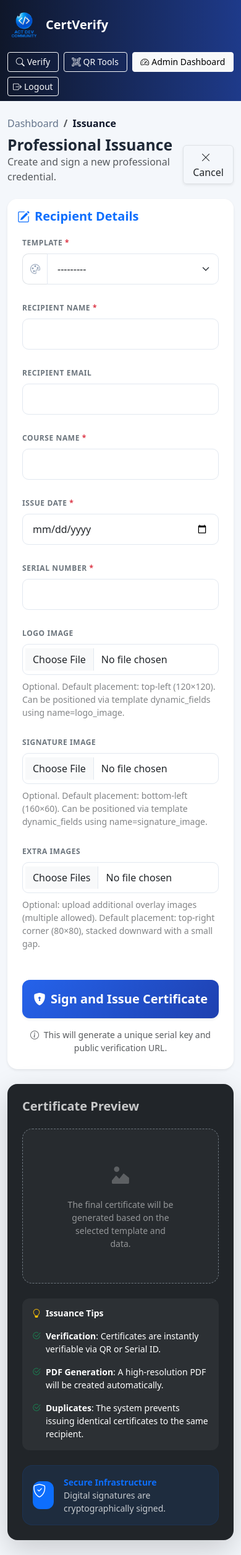
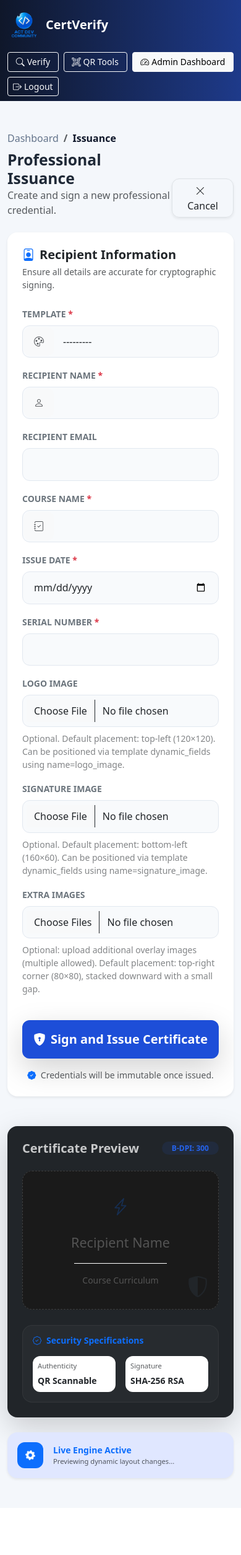
Before and after one commit to MriBoyd/act_cert_system, a Django app: page /admin/certificates/generate/ in a window 390 px wide. Shown: the whole page at 62% size. After the commit the page ends 2390 px from the top, so only its background shows below. Run offline with Django 5.2, Linux system fonts and the light colour scheme; the visitor is signed in with stand-in values (Sample User, id 1); data that the repository does not hold is empty.

Commit message:
Enhance certificate generation and dashboard templates: Improve layout, styling, and user experience with new animations and responsive design adjustments

```diff
--- a/certificate_system/templates/admin/dashboard.html
+++ b/certificate_system/templates/admin/dashboard.html
@@ -125,8 +125,8 @@
             <div class="card border-0 shadow-sm rounded-4 bg-soft-primary overflow-hidden mt-4">
                 <div class="card-body p-4">
                     <div class="d-flex align-items-center mb-3">
-                        <div class="bg-white rounded-3 shadow-sm d-flex align-items-center justify-content-center" style="width: 42px; height: 42px;">
-                            <i class="bi bi-shield-lock-fill text-primary h4 mb-0"></i>
+                        <div class="bg-white rounded-3 shadow-sm d-flex align-items-center justify-content-center" style="width: 42px; height: 42px; line-height: 0;">
+                            <i class="bi bi-shield-lock-fill text-primary h4 mb-0" style="display: inline-flex; align-items: center; justify-content: center;"></i>
                         </div>
                         <div class="ms-3">
                             <h6 class="mb-0 fw-bold">Secure Infrastructure</h6>
--- a/certificate_system/templates/admin/generate_certificate.html
+++ b/certificate_system/templates/admin/generate_certificate.html
@@ -2,8 +2,8 @@
 {% block title %}Issue New Certificate{% endblock %}
 
 {% block content %}
-<div class="dashboard-container">
-    <div class="mb-4 d-flex justify-content-between align-items-end">
+<div class="dashboard-container py-4">
+    <div class="mb-4 d-flex justify-content-between align-items-end animate-fade-in">
         <div>
             <nav aria-label="breadcrumb">
               <ol class="breadcrumb mb-2">
@@ -15,7 +15,7 @@
             <p class="text-muted mb-0">Create and sign a new professional credential.</p>
         </div>
         <div>
-            <a href="{% url 'admin-dashboard' %}" class="btn btn-outline-light text-dark border shadow-sm">
+            <a href="{% url 'admin-dashboard' %}" class="btn btn-white border rounded-3 shadow-sm px-4">
                 <i class="bi bi-x-lg me-2"></i>Cancel
             </a>
         </div>
@@ -23,12 +23,13 @@
 
     <div class="row g-4">
         <!-- Form Column -->
-        <div class="col-12 col-lg-7">
-            <div class="card border-0 shadow-sm rounded-4 overflow-hidden">
-                <div class="card-header bg-white border-0 py-3">
-                    <h5 class="mb-0 fw-bold text-primary"><i class="bi bi-pencil-square me-2"></i>Recipient Details</h5>
+        <div class="col-12 col-lg-7 animate-fade-in">
+            <div class="card border-0 shadow-sm rounded-4 overflow-hidden mb-4">
+                <div class="card-header bg-white border-0 py-4 px-4 pb-0">
+                    <h5 class="mb-0 fw-bold text-dark"><i class="bi bi-person-badge me-2 text-primary"></i>Recipient Information</h5>
+                    <p class="text-muted small mt-1 mb-0">Ensure all details are accurate for cryptographic signing.</p>
                 </div>
-                <div class="card-body p-4 pt-0">
+                <div class="card-body p-4 pt-4">
                     <form id="generateCertForm" method="post" enctype="multipart/form-data" class="needs-validation" novalidate>
                         {% csrf_token %}
 
@@ -41,25 +42,25 @@
 
                         <div class="row">
                             {% for field in form %}
-                                <div class="{% if field.name == 'recipient_name' or field.name == 'course_name' %}col-12{% else %}col-md-6{% endif %} mb-4">
+                                <div class="{% if field.name == 'recipient_name' or field.name == 'course_name' %}col-12{% else %}col-md-6{% endif %} mb-3">
                                     <label for="{{ field.id_for_label }}" class="form-label fw-bold small text-uppercase text-secondary mb-2">
                                         {{ field.label }}
                                         {% if field.field.required %}<span class="text-danger">*</span>{% endif %}
                                     </label>
 
-                                    {% if field.name == 'template' %}
-                                        <div class="input-group">
-                                            <span class="input-group-text bg-white border-end-0"><i class="bi bi-palette"></i></span>
-                                            {{ field }}
-                                        </div>
-                                    {% elif field.name == 'issued_at' %}
-                                        <div class="input-group">
-                                            <span class="input-group-text bg-white border-end-0"><i class="bi bi-calendar-event"></i></span>
-                                            {{ field }}
-                                        </div>
-                                    {% else %}
+                                    <div class="input-group">
+                                        {% if field.name == 'recipient_name' %}
+                                            <span class="input-group-text bg-light border-0 px-3"><i class="bi bi-person text-muted"></i></span>
+                                        {% elif field.name == 'course_name' %}
+                                            <span class="input-group-text bg-light border-0 px-3"><i class="bi bi-journal-check text-muted"></i></span>
+                                        {% elif field.name == 'template' %}
+                                            <span class="input-group-text bg-light border-0 px-3"><i class="bi bi-palette text-muted"></i></span>
+                                        {% elif field.name == 'issued_at' %}
+                                            <span class="input-group-text bg-light border-0 px-3"><i class="bi bi-calendar3 text-muted"></i></span>
+                                        {% endif %}
+
                                         {{ field }}
-                                    {% endif %}
+                                    </div>
 
                                     {% if field.help_text %}
                                         <div class="form-text mt-2 small opacity-75">{{ field.help_text|safe }}</div>
@@ -75,7 +76,7 @@
                         </div>
 
                         <div class="d-grid mt-4">
-                            <button id="submitBtn" class="btn btn-primary btn-lg rounded-3 shadow-sm py-3 fw-bold" type="submit">
+                            <button id="submitBtn" class="btn btn-primary btn-lg rounded-3 shadow-lg py-3 fw-bold border-0" type="submit">
                                 <div class="btn-content d-flex align-items-center justify-content-center">
                                     <span class="spinner-border spinner-border-sm d-none me-3" role="status" aria-hidden="true"></span>
                                     <i class="bi bi-shield-lock-fill me-2 fs-5"></i>
@@ -83,7 +84,8 @@
                                 </div>
                             </button>
                             <p class="text-center small text-muted mt-3 mb-0">
-                                <i class="bi bi-info-circle me-1"></i> This will generate a unique serial key and public verification URL.
+                                <i class="bi bi-patch-check-fill me-1 text-primary"></i>
+                                Credentials will be immutable once issued.
                             </p>
                         </div>
                     </form>
@@ -91,43 +93,61 @@
             </div>
         </div>
 
-        <!-- Preview/Guide Column -->
-        <div class="col-12 col-lg-5">
-            <div class="card border-0 bg-dark text-white rounded-4 shadow-lg h-100">
-                <div class="card-body p-4">
-                    <h5 class="fw-bold mb-4 opacity-75">Certificate Preview</h5>
+        <!-- Preview Column -->
+        <div class="col-12 col-lg-5 animate-fade-in" style="animation-delay: 0.1s;">
+            <div class="sticky-top" style="top: 2rem; z-index: 1;">
+                <div class="card border-0 bg-dark rounded-4 shadow-lg overflow-hidden mb-4">
+                    <div class="card-body p-4">
+                        <div class="d-flex justify-content-between align-items-center mb-4">
+                            <h5 class="fw-bold mb-0 text-white opacity-75">Certificate Preview</h5>
+                            <span class="badge badge-soft-primary rounded-pill px-3">B-DPI: 300</span>
+                        </div>
 
-                    <div class="preview-placeholder d-flex flex-column align-items-center justify-content-center border border-secondary border-dashed rounded-4 p-5 mb-4" style="min-height: 250px; background: rgba(255,255,255,0.03);">
-                        <i class="bi bi-image-alt fs-1 opacity-25 mb-3"></i>
-                        <p class="text-center small opacity-50 mb-0 px-4">The final certificate will be generated based on the selected template and data.</p>
-                    </div>
+                        <!-- High Fidelity Preview Box -->
+                        <div class="preview-container position-relative rounded-4 mb-4" style="aspect-ratio: 1.414 / 1; background: #1a1a1a; border: 1px dashed rgba(255,255,255,0.15); display: flex; align-items: center; justify-content: center; overflow: hidden;">
+                            <!-- Active Canvas Area -->
+                            <div id="livePreview" class="w-100 h-100 d-flex flex-column align-items-center justify-content-center p-4 text-center">
+                                <i class="bi bi-lightning-charge fs-1 text-primary opacity-25 mb-4 animate-pulse"></i>
+                                <h4 class="fw-light text-white opacity-25 mb-1" id="preview-name">Recipient Name</h4>
+                                <div class="bg-white opacity-10 my-3" style="width: 150px; height: 1px;"></div>
+                                <p class="small text-white opacity-25 mb-0" id="preview-course">Course Curriculum</p>
 
-                    <div class="guidelines p-3 rounded-3" style="background: rgba(255,255,255,0.05);">
-                        <h6 class="fw-bold mb-3 small"><i class="bi bi-lightbulb me-2 text-warning"></i>Issuance Tips</h6>
-                        <ul class="list-unstyled small mb-0">
-                            <li class="mb-3 d-flex align-items-start">
-                                <i class="bi bi-check2-circle me-2 text-success"></i>
-                                <span><strong>Verification</strong>: Certificates are instantly verifiable via QR or Serial ID.</span>
-                            </li>
-                            <li class="mb-3 d-flex align-items-start">
-                                <i class="bi bi-check2-circle me-2 text-success"></i>
-                                <span><strong>PDF Generation</strong>: A high-resolution PDF will be created automatically.</span>
-                            </li>
-                            <li class="d-flex align-items-start">
-                                <i class="bi bi-check2-circle me-2 text-success"></i>
-                                <span><strong>Duplicates</strong>: The system prevents issuing identical certificates to the same recipient.</span>
-                            </li>
-                        </ul>
+                                <!-- Watermark overlay -->
+                                <div class="position-absolute bottom-0 end-0 p-3 opacity-10">
+                                    <i class="bi bi-shield-shaded display-4"></i>
+                                </div>
+                            </div>
+                        </div>
+
+                        <div class="guidelines p-3 rounded-4" style="background: rgba(255,255,255,0.03); border: 1px solid rgba(255,255,255,0.05);">
+                            <h6 class="fw-bold mb-3 small text-primary"><i class="bi bi-patch-check me-2"></i>Security Specifications</h6>
+                            <div class="row g-3">
+                                <div class="col-6">
+                                    <div class="p-2 rounded-3 bg-white bg-opacity-5">
+                                        <div class="smaller text-muted mb-1">Authenticity</div>
+                                        <div class="small fw-bold">QR Scannable</div>
+                                    </div>
+                                </div>
+                                <div class="col-6">
+                                    <div class="p-2 rounded-3 bg-white bg-opacity-5">
+                                        <div class="smaller text-muted mb-1">Signature</div>
+                                        <div class="small fw-bold">SHA-256 RSA</div>
+                                    </div>
+                                </div>
+                            </div>
+                        </div>
                     </div>
                 </div>
-                <div class="card-footer border-0 bg-transparent p-4 pt-0">
-                    <div class="d-flex align-items-center p-3 rounded-4 bg-primary bg-opacity-10 border border-primary border-opacity-10">
-                        <div class="avatar-circle bg-primary text-white me-3" style="width:45px; height:45px; border-radius: 12px;">
-                            <i class="bi bi-shield-check fs-4"></i>
+
+                <!-- Footer Status -->
+                <div class="card border-0 shadow-sm rounded-4 bg-soft-primary border-primary border-opacity-10 overflow-hidden">
+                    <div class="card-body p-3 d-flex align-items-center">
+                        <div class="bg-primary rounded-3 text-white d-flex align-items-center justify-content-center me-3" style="width: 42px; height: 42px; flex-shrink: 0;">
+                            <i class="bi bi-gear-fill animate-spin"></i>
                         </div>
-                        <div class="small">
-                            <div class="fw-bold text-primary">Secure Infrastructure</div>
-                            <div class="opacity-75">Digital signatures are cryptographically signed.</div>
+                        <div>
+                            <div class="small fw-bold text-primary">Live Engine Active</div>
+                            <div class="smaller text-muted">Previewing dynamic layout changes...</div>
                         </div>
                     </div>
                 </div>
@@ -137,69 +157,65 @@
 </div>
 
 <style>
-.form-label {
-    letter-spacing: 0.05em;
-    font-size: 0.75rem;
+.input-group {
+    background: #f8fafc;
+    border-radius: 12px;
+    padding: 2px;
+    transition: all 0.2s ease;
+    border: 1px solid #e2e8f0;
 }
-.form-control, .form-select {
-    padding: 0.75rem 1rem;
-    border-radius: 10px;
-    border: 1px solid #e2e8f0;
-    transition: all 0.2s;
-}
-.form-control:focus, .form-select:focus {
+.input-group:focus-within {
+    background: #fff;
     border-color: #3b82f6;
     box-shadow: 0 0 0 4px rgba(59, 130, 246, 0.1);
 }
-.border-dashed {
-    border-style: dashed !important;
+.input-group-text {
+    border-radius: 10px !important;
 }
-.btn-primary {
-    background: linear-gradient(135deg, #2563eb, #1e40af);
-    border: none;
+.form-control, .form-select {
+    padding: 0.7rem 1rem !important;
+    border: none !important;
+    background: transparent !important;
+    outline: none !important;
+    box-shadow: none !important;
 }
-.btn-primary:hover {
-    background: linear-gradient(135deg, #1e40af, #1e3a8a);
-    transform: translateY(-1px);
-}
-.input-group-text {
-    border-radius: 10px 0 0 10px;
-    border-right: none;
-    color: #94a3b8;
-}
-.input-group .form-control, .input-group .form-select {
-    border-radius: 0 10px 10px 0;
-}
+.smaller { font-size: 0.7rem; }
+.animate-spin { animation: spin 4s linear infinite; }
+@keyframes spin { from { transform: rotate(0deg); } to { transform: rotate(360deg); } }
+@keyframes pulse { 0% { opacity: 0.1; } 50% { opacity: 0.3; } 100% { opacity: 0.1; } }
+.animate-pulse { animation: pulse 2s ease-in-out infinite; }
 </style>
 
 <script>
 document.addEventListener('DOMContentLoaded', function () {
     const form = document.getElementById('generateCertForm');
-    if (!form) return;
+    const nameInput = document.querySelector('input[name="recipient_name"]');
+    const courseInput = document.querySelector('input[name="course_name"]');
+    const previewName = document.getElementById('preview-name');
+    const previewCourse = document.getElementById('preview-course');
 
-    // Apply Bootstrap styling to Django form elements
-    const inputs = form.querySelectorAll('input, select, textarea');
-    inputs.forEach(input => {
-        if (!input.classList.contains('form-control') && !input.classList.contains('form-select') && input.type !== 'hidden') {
-            if (input.tagName === 'SELECT') {
-                input.classList.add('form-select');
-            } else {
-                input.classList.add('form-control');
-            }
-        }
-    });
+    // Live update preview
+    if (nameInput) {
+        nameInput.addEventListener('input', (e) => {
+            previewName.textContent = e.target.value || 'Recipient Name';
+            previewName.style.opacity = e.target.value ? '0.9' : '0.25';
+        });
+    }
+    if (courseInput) {
+        courseInput.addEventListener('input', (e) => {
+            previewCourse.textContent = e.target.value || 'Course Curriculum';
+            previewCourse.style.opacity = e.target.value ? '0.7' : '0.25';
+        });
+    }
 
+    // Submit animation
     const submitBtn = document.getElementById('submitBtn');
-    const btnSpinner = submitBtn.querySelector('.spinner-border');
-    const btnIcon = submitBtn.querySelector('.bi');
-    const btnText = submitBtn.querySelector('.btn-text');
-
     form.addEventListener('submit', function (e) {
         if (form.checkValidity()) {
             submitBtn.disabled = true;
-            btnSpinner.classList.remove('d-none');
-            btnIcon.classList.add('d-none');
-            btnText.textContent = 'Generating...';
+            submitBtn.querySelector('.spinner-border').classList.remove('d-none');
+            submitBtn.querySelector('.bi').classList.add('d-none');
+            submitBtn.querySelector('.btn-text').textContent = 'Generating...';
         }
     });
 });
```
